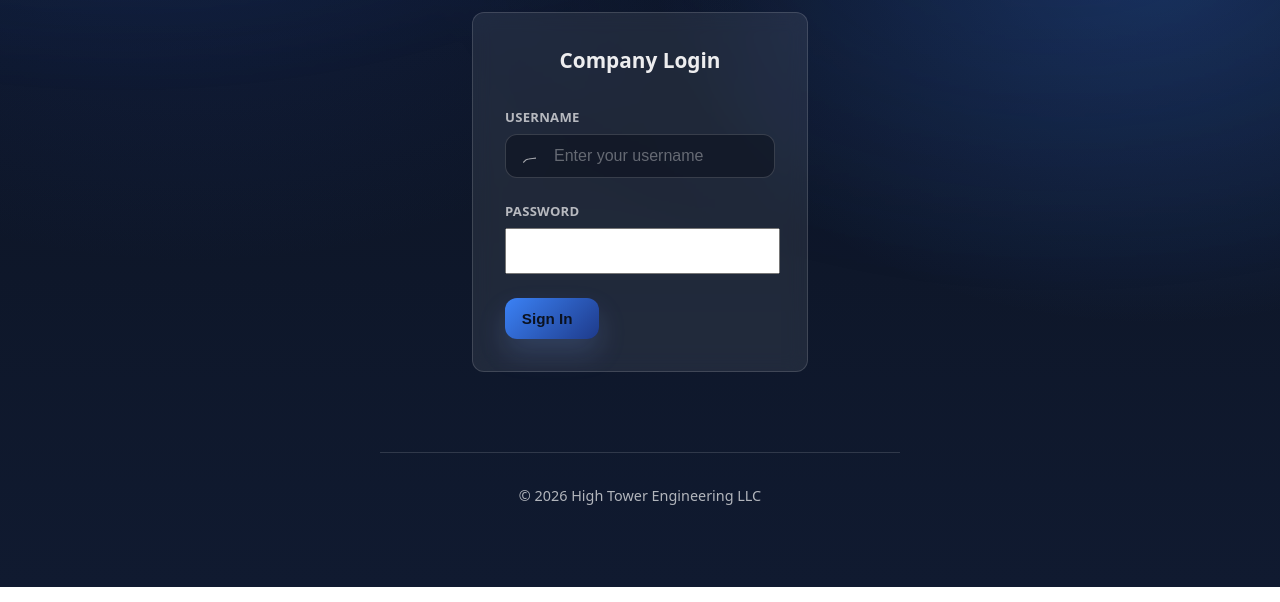
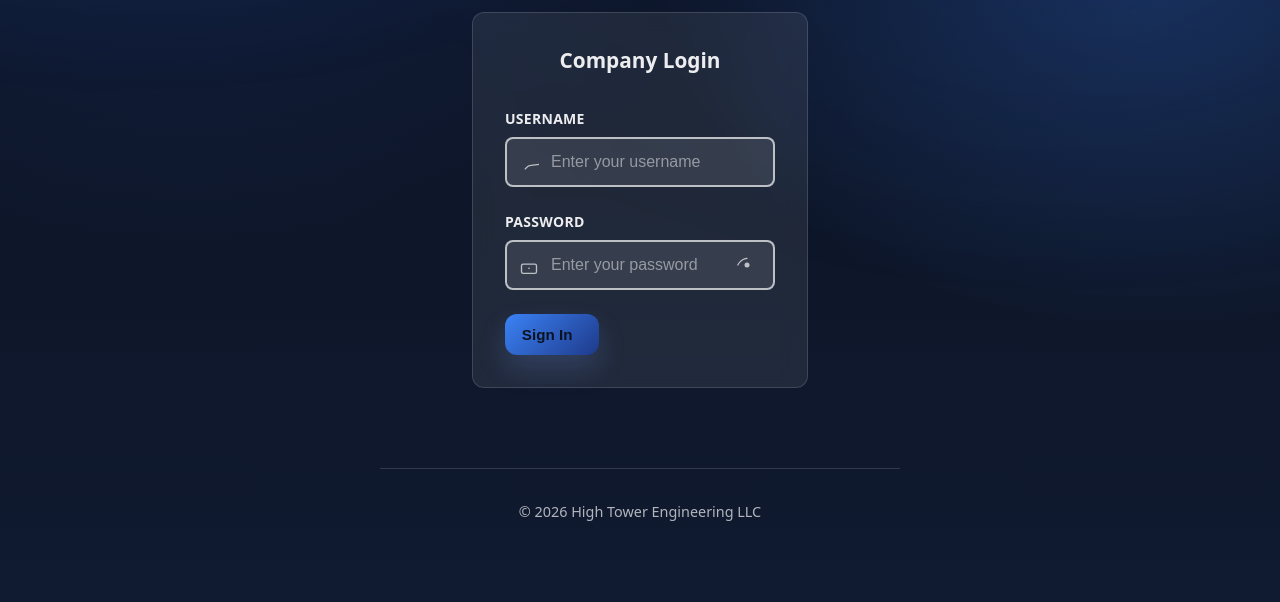
Before and after one commit to 21s21275/compressor-asset-app, a website: page public/login.html in a window 1280 px wide. Shown: the part 240-842 px from the top of the page. Drawn offline with Linux system fonts and the light colour scheme.

Commit message:
Fix login form icons and password visibility toggle styling

```diff
--- a/public/login.html
+++ b/public/login.html
@@ -45,14 +45,13 @@
                 required
                 placeholder="Enter your username"
                 autocomplete="username"
-                style="font-size: 16px; padding: 12px 16px 12px 48px;"
               >
             </div>
           </div>
 
           <div class="field">
             <label for="password">Password</label>
-            <div class="control" style="position: relative;">
+            <div class="control">
               <span class="icon" aria-hidden="true">
                 <svg viewBox="0 0 24 24" fill="none">
                   <rect x="3" y="11" width="18" height="11" rx="2" stroke="currentColor" stroke-width="1.6"/>
@@ -66,12 +65,10 @@
                 required
                 placeholder="Enter your password"
                 autocomplete="current-password"
-                style="font-size: 16px; padding: 12px 48px 12px 16px;"
               >
               <button
                 type="button"
                 id="toggle-password"
-                style="position: absolute; right: 12px; top: 50%; transform: translateY(-50%); background: none; border: none; cursor: pointer; color: var(--muted); padding: 4px;"
                 title="Toggle password visibility"
               >
                 <svg id="eye-icon" viewBox="0 0 24 24" fill="none" width="20" height="20">
--- a/public/style.css
+++ b/public/style.css
@@ -492,6 +492,101 @@ button[type="submit"][data-busy="true"] .btnText {
   margin-bottom: 1.5rem;
 }
 
+.login-form .field label {
+  display: block;
+  margin-bottom: 0.5rem;
+  font-weight: 600;
+  color: var(--text);
+  font-size: 14px;
+}
+
+.login-form .control {
+  position: relative;
+}
+
+.login-form .control input {
+  width: 100%;
+  padding: 14px 16px;
+  font-size: 16px;
+  border: 2px solid var(--muted);
+  border-radius: 8px;
+  background: rgba(255, 255, 255, 0.1);
+  color: var(--text);
+  transition: all 0.3s ease;
+  box-sizing: border-box;
+}
+
+.login-form .control input:focus {
+  outline: none;
+  border-color: var(--primary);
+  background: rgba(255, 255, 255, 0.15);
+  box-shadow: 0 0 0 3px rgba(30, 58, 138, 0.1);
+}
+
+.login-form .control input::placeholder {
+  color: var(--muted);
+  opacity: 0.7;
+}
+
+.login-form .control .icon {
+  position: absolute;
+  left: 14px;
+  top: 50%;
+  transform: translateY(-50%);
+  width: 20px;
+  height: 20px;
+  color: var(--muted);
+  pointer-events: none;
+  z-index: 1;
+  display: flex;
+  align-items: center;
+  justify-content: center;
+}
+
+.login-form .control .icon svg {
+  width: 20px;
+  height: 20px;
+  stroke-width: 1.6;
+}
+
+.login-form .control input[type="text"] {
+  padding-left: 44px;
+}
+
+.login-form .control input[type="password"] {
+  padding-left: 44px;
+  padding-right: 44px;
+}
+
+.login-form .control #toggle-password {
+  position: absolute;
+  right: 12px;
+  top: 50%;
+  transform: translateY(-50%);
+  background: none;
+  border: none;
+  cursor: pointer;
+  color: var(--muted);
+  padding: 6px;
+  border-radius: 4px;
+  transition: all 0.2s ease;
+  z-index: 2;
+  display: flex;
+  align-items: center;
+  justify-content: center;
+}
+
+.login-form .control #toggle-password:hover {
+  color: var(--primary);
+  background: rgba(30, 58, 138, 0.1);
+}
+
+.login-form .control #toggle-password svg {
+  width: 20px;
+  height: 20px;
+  stroke-width: 1.5;
+}
+
 .login-form .actions {
   margin-top: 2rem;
 }
```
